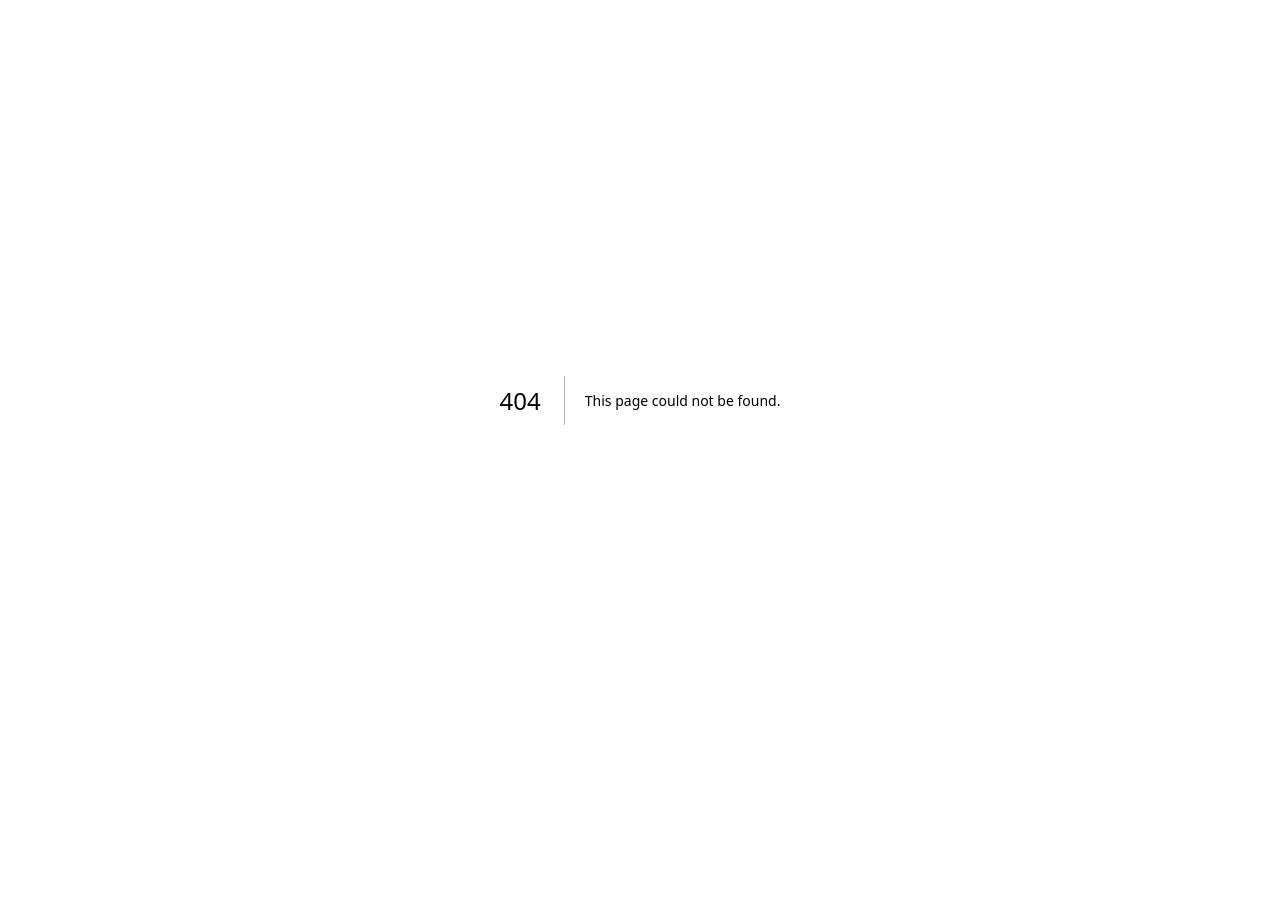
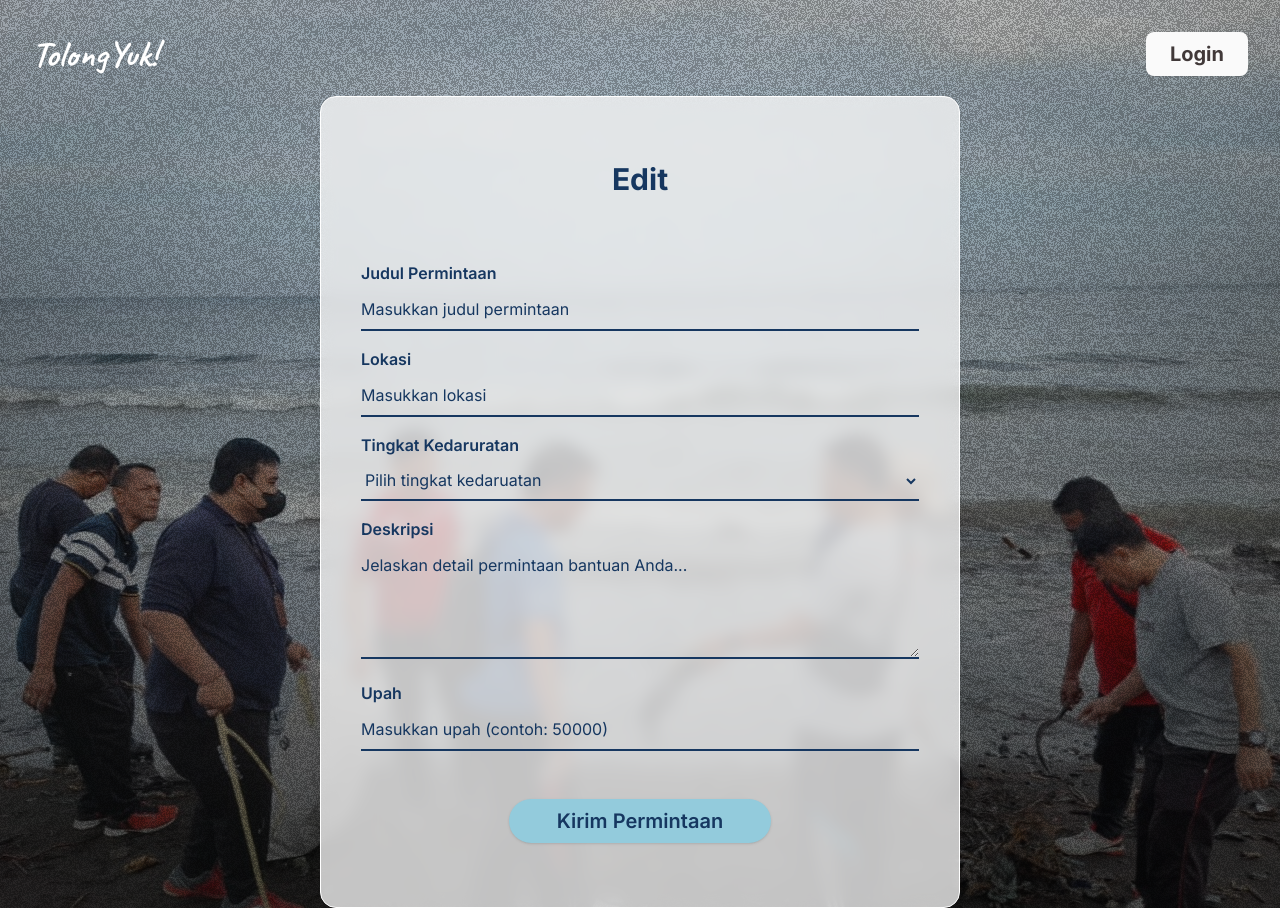
Before and after one commit to UCYenyen/silogy-competition, a Next.js app: page /edit-permintaan in a window 1280 px wide. Before the commit this address had no page. Before the commit the page ends 800 px from the top, so only its background shows below. Built offline with nearby package versions, Linux system fonts and the light colour scheme; no server answers.

Commit message:
EDIT PERMINTAAN HREF

```diff
--- /dev/null
+++ b/app/edit-permintaan/page.tsx
@@ -0,0 +1,238 @@
+"use client";
+import Link from "next/link";
+import supabase from "@/lib/db";
+import { useState, useEffect } from "react";
+import { IUser } from "@/types/user.md";
+import LogoutButton from "@/components/logoutButton";
+
+export default function AskHelpForm() {
+  const [loggedInUser, setLoggedInUser] = useState<IUser | null>(null);
+
+  useEffect(() => {
+    const user = localStorage.getItem("loggedInUser");
+    if (user) {
+      setLoggedInUser(JSON.parse(user));
+    }
+  }, []);
+const [dropdownVisible, setDropdownVisible] = useState(false);
+    const toggleDropdown = () => {
+      setDropdownVisible((prev) => !prev);
+    };
+
+  const [form, setForm] = useState({
+    title: "",
+    location: "",
+    tingkat_kedaruratan: "",
+    description: "",
+    upah: "", // Tambahkan upah di state
+    status: "Pending",
+  });
+
+  const [loading, setLoading] = useState(false);
+  const [message, setMessage] = useState<string | null>(null);
+
+  const handleChange = (
+    e: React.ChangeEvent<
+      HTMLInputElement | HTMLTextAreaElement | HTMLSelectElement
+    >
+  ) => {
+    setForm({ ...form, [e.target.name]: e.target.value });
+  };
+
+  const handleSubmit = async (e: React.FormEvent) => {
+    e.preventDefault();
+    setLoading(true);
+    setMessage(null);
+
+    const { error } = await supabase
+      .from("permintaan")
+      .insert([
+        {
+          nama_permintaan: form.title,
+          lokasi_permintaan: form.location,
+          deskripsi_permintaan: form.description,
+          upah_permintaan: form.upah, // Tambahkan upah ke data yang dikirim
+          status_permintaan: form.status,
+          created_at: new Date().toISOString(),
+          pembuat_id: loggedInUser?.id || null,
+          tingkat_kedaruratan: form.tingkat_kedaruratan,
+        },
+      ])
+      .select();
+
+    if (error) {
+      console.error("Error creating request:", error.message);
+      setMessage("Gagal membuat permintaan. Silakan coba lagi.");
+      setLoading(false);
+      return;
+    }
+
+    setMessage("Permintaan berhasil dibuat!");
+    setForm({
+      title: "",
+      location: "",
+      tingkat_kedaruratan: "",
+      description: "",
+      upah: "", // Reset upah
+      status: "Pending",
+    });
+    setLoading(false);
+  };
+
+  return (
+    <>
+      <nav
+        className="fixed z-[200] w-full p-6 md:p-8 px-16 flex items-center justify-between text-white text-lg md:text-xl font-bold transition-all duration-100 filter"
+        style={{ backgroundColor: "rgba(0, 0, 0, 0)" }} // Set initial transparent background
+      >
+        <div className="flex items-center gap-4 shadow-xs">
+          <Link href="/" className="font-heading text-4xl">
+            TolongYuk!
+          </Link>
+        </div>
+        <div className="hidden md:flex items-center gap-4 shadow-xs">
+          {loggedInUser ? (
+            <div className="relative">
+              <div
+                className="flex items-center justify-center px-2 py-1 rounded-full hover:bg-gray-200 transition min-w-10 min-h-10 cursor-pointer"
+                onClick={toggleDropdown}
+              >
+                <span className="inline-flex items-center justify-center w-10 h-10 rounded-full bg-gray-300">
+                  <svg width="28" height="28" fill="none" viewBox="0 0 24 24">
+                    <circle cx="12" cy="8" r="4" fill="#163760" />
+                    <path
+                      d="M4 20c0-2.21 3.58-4 8-4s8 1.79 8 4"
+                      fill="#163760"
+                    />
+                  </svg>
+                </span>
+              </div>
+              {dropdownVisible && (
+                <div
+                  className="absolute flex flex-col items-center justify-center right-0 mt-2 w-48 bg-white rounded-lg shadow-lg py-2 z-50"
+                  tabIndex={0}
+                  onBlur={() => setDropdownVisible(false)}
+                >
+                  <p className="px-4 py-2 text-gray-700">
+                    Halo, {loggedInUser?.username || "Pengguna"}
+                  </p>
+                  <hr className="my-2" />
+                  <LogoutButton />
+                </div>
+              )}
+            </div>
+          ) : (
+            <div className="bg-[#FAFAFA] p-2 rounded-lg text-[#413939]">
+              <Link href="/login" className="hover:underline px-4">
+                Login
+              </Link>
+            </div>
+          )}
+        </div>
+        {/* Mobile menu button */}
+        <div className="flex flex-col gap-1.5 md:hidden shadow-xs">
+          <div className="w-10 bg-white h-1.5"></div>
+          <div className="w-10 bg-white h-1.5"></div>
+        </div>
+      </nav>
+      <div
+        className="min-h-screen flex items-center justify-center bg-cover bg-center"
+        style={{
+          backgroundImage: "url('/images/background-home-desktop.svg')",
+        }}
+      >
+        <div className="bg-white/75 flex mt-24 flex-col border-1 gap-4 border-white backdrop-blur-sm rounded-2xl px-10 py-16 shadow-lg w-full justify-between max-w-[40rem]">
+          <h1 className="text-3xl font-bold text-[#163760] text-center mb-12">
+            Edit
+          </h1>
+          <form onSubmit={handleSubmit} className="space-y-4">
+            <div>
+              <label className="block text-[#163760] font-semibold mb-1">
+                Judul Permintaan
+              </label>
+              <input
+                name="title"
+                value={form.title}
+                onChange={handleChange}
+                required
+                placeholder="Masukkan judul permintaan"
+                className="w-full border-b-2 border-[#163760] bg-transparent text-[#163760] placeholder-[#163760] placeholder-opacity-20 focus:outline-none focus:ring-0 focus:border-[#163760] py-2"
+              />
+            </div>
+            <div>
+              <label className="block text-[#163760] font-semibold mb-1">
+                Lokasi
+              </label>
+              <input
+                name="location"
+                value={form.location}
+                onChange={handleChange}
+                required
+                placeholder="Masukkan lokasi"
+                className="w-full border-b-2 border-[#163760] bg-transparent text-[#163760] placeholder-[#163760] placeholder-opacity-20 focus:outline-none focus:ring-0 focus:border-[#163760] py-2"
+              />
+            </div>
+            <div>
+              <label className="block text-[#163760] font-semibold mb-1">
+                Tingkat Kedaruratan
+              </label>
+              <select
+                name="tingkat_kedaruratan"
+                value={form.tingkat_kedaruratan}
+                onChange={handleChange}
+                required
+                className="w-full border-b-2 border-[#163760] bg-transparent text-[#163760] placeholder-[#163760] placeholder-opacity-20 focus:outline-none focus:ring-0 focus:border-[#163760] py-2"
+              >
+                <option value="">Pilih tingkat kedaruatan</option>
+                <option value="Low">Low</option>
+                <option value="Medium">Medium</option>
+                <option value="High">High</option>
+                <option value="Urgent">Urgent</option>
+              </select>
+            </div>
+            <div>
+              <label className="block text-[#163760] font-semibold mb-1">
+                Deskripsi
+              </label>
+              <textarea
+                name="description"
+                rows={4}
+                value={form.description}
+                onChange={handleChange}
+                required
+                placeholder="Jelaskan detail permintaan bantuan Anda..."
+                className="w-full border-b-2 border-[#163760] bg-transparent text-[#163760] placeholder-[#163760] placeholder-opacity-20 focus:outline-none focus:ring-0 focus:border-[#163760] py-2"
+              />
+            </div>
+            <div>
+              <label className="block text-[#163760] font-semibold mb-1">
+                Upah
+              </label>
+              <input
+                name="upah"
+                type="number"
+                value={form.upah}
+                onChange={handleChange}
+                required
+                placeholder="Masukkan upah (contoh: 50000)"
+                className="w-full border-b-2 border-[#163760] bg-transparent text-[#163760] placeholder-[#163760] placeholder-opacity-20 focus:outline-none focus:ring-0 focus:border-[#163760] py-2"
+              />
+            </div>
+            <div className="flex justify-center mt-12">
+              <button
+                type="submit"
+                className="px-12 bg-[#93CBDC] text-[#163760] text-xl font-semibold py-2 rounded-full shadow hover:bg-[#7fbccf] transition-colors"
+                disabled={loading}
+              >
+                {loading ? "Memproses..." : "Kirim Permintaan"}
+              </button>
+            </div>
+          </form>
+          {message && (
+            <div className="mt-4 text-center text-red-600">{message}</div>
+          )}
+        </div>
+      </div>
+    </>
+  );
+}
--- a/app/permintaan/[id]/page.tsx
+++ b/app/permintaan/[id]/page.tsx
@@ -1,6 +1,7 @@
 import { notFound } from "next/navigation";
 import Navbar from "@/components/no-animation-navbar";
 import supabase from "@/lib/db";
+import Link from "next/link";
 
 export default async function PermintaanDetailPage({
   params,
@@ -48,7 +49,7 @@ export default async function PermintaanDetailPage({
             <div className="mb-2">No. Telepon: {pembuat.no_telpon}</div>
             </div>
             <div className="flex gap-2">
-              <div className="p-2 px-8 text-2xl text-white bg-blue-400 text-center rounded-2xl">Edit</div>
+              <Link href="/edit-permintaan" className="p-2 px-8 text-2xl text-white bg-blue-400 text-center rounded-2xl">Edit</Link>
               <div className="p-2 px-8 text-2xl text-white bg-green-400 text-center rounded-2xl">Selesai</div>
             </div>
         </div>
```
